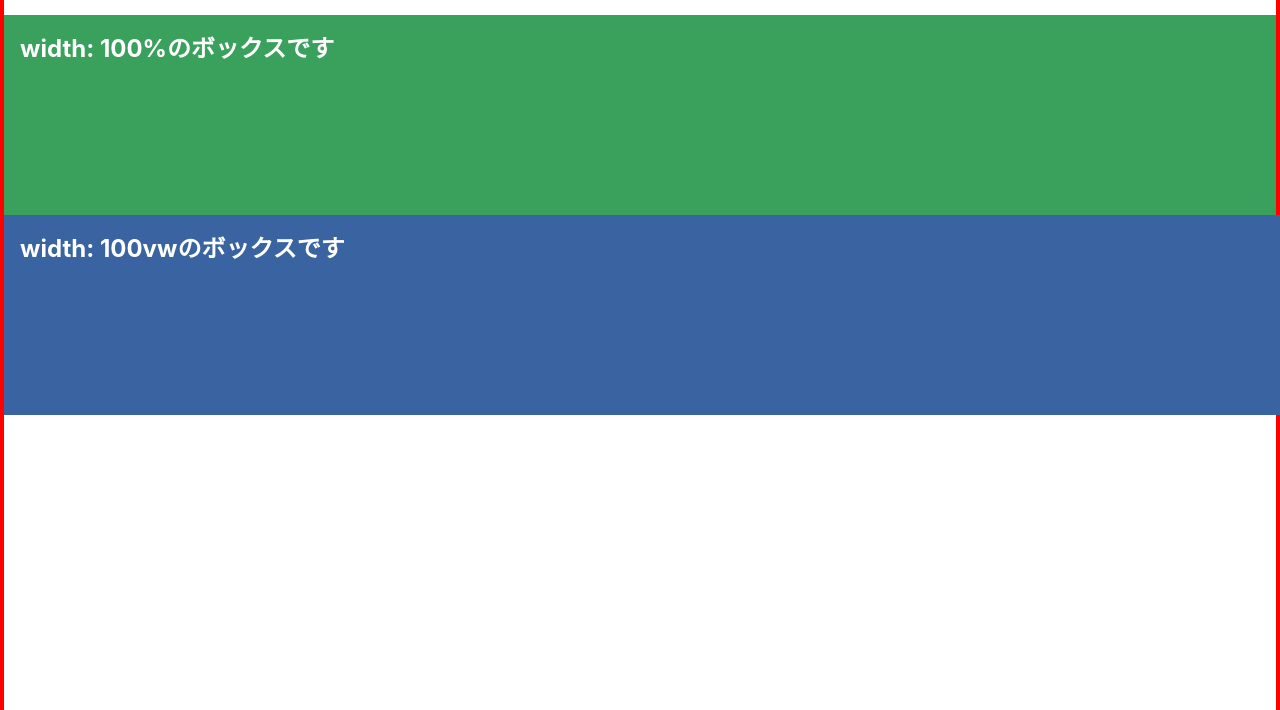
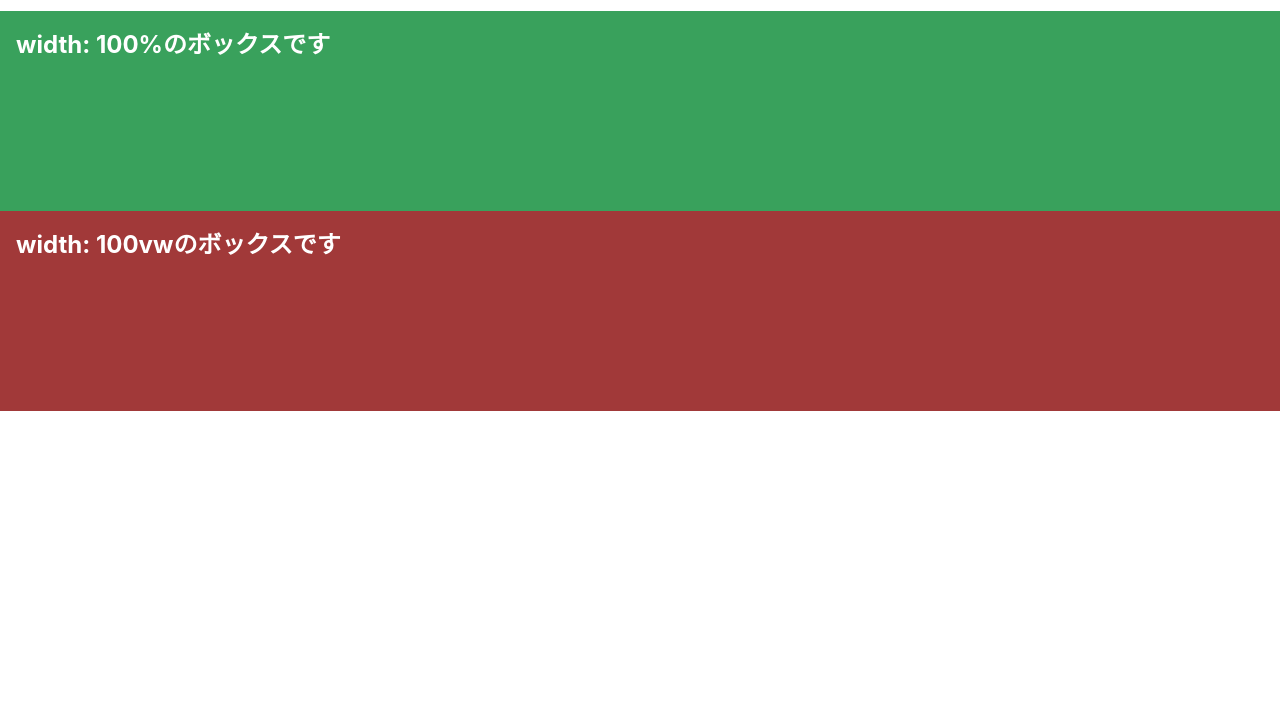
Before and after one commit to ics-creative/230206_scrollbar_tips, a plain HTML site: page 100vw/index.html in a window 1280 px wide. Shown: the part 90-800 px from the top of the page. Drawn offline with Linux system fonts and the light colour scheme.

Commit message:
赤線の追加差し戻し

```diff
--- a/100vw/index.html
+++ b/100vw/index.html
@@ -8,7 +8,6 @@
   <style>
     body {
       min-height: 150vh;
-      border: solid 4px #ff0000;
     }
     h1 {
       padding: 0 16px;
@@ -24,7 +23,7 @@
     }
     .box--vw {
       width: 100vw;
-      background-color: var(--color-blue);
+      background-color: var(--color-red);
     }
   </style>
 </head>
```
